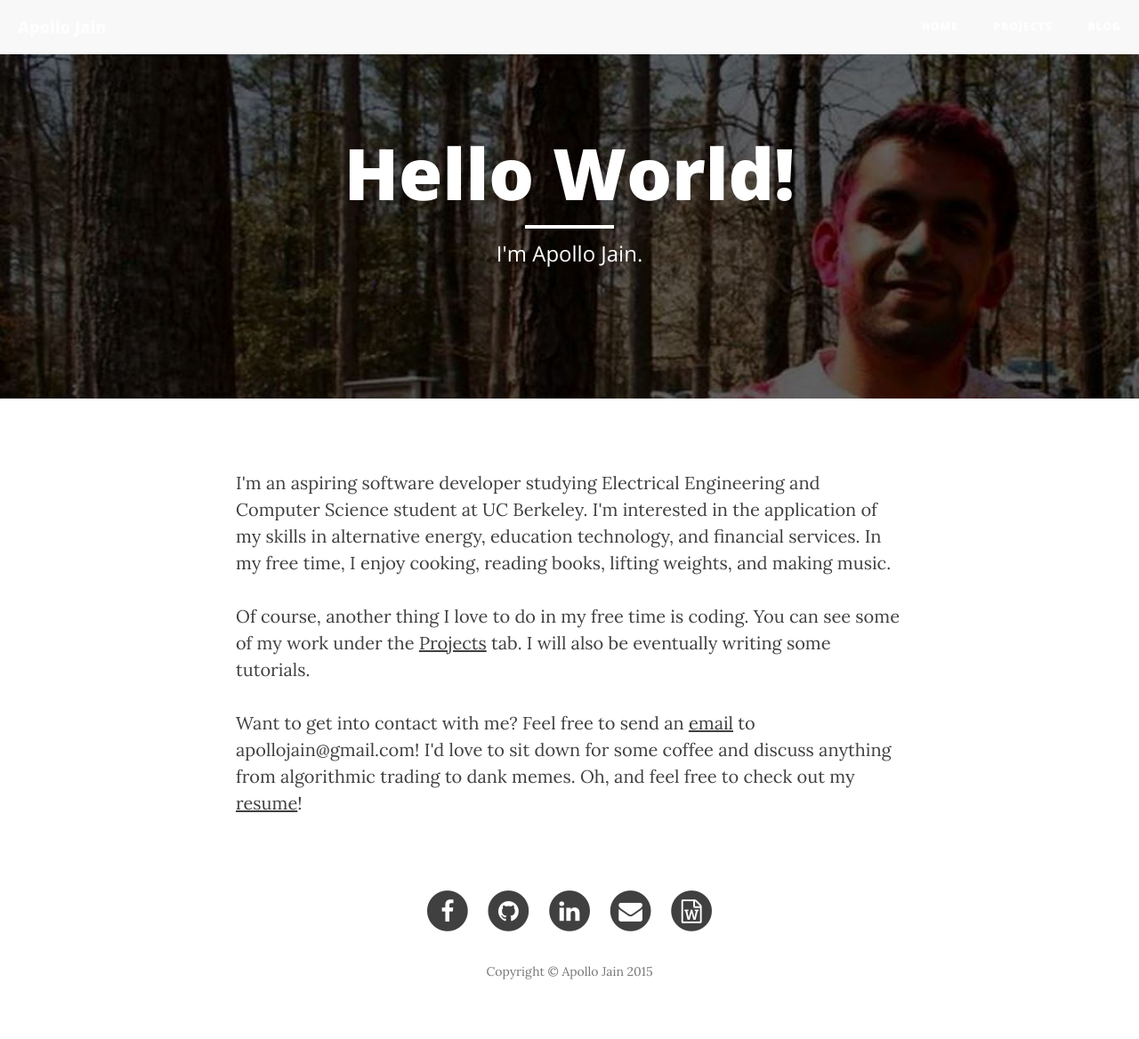
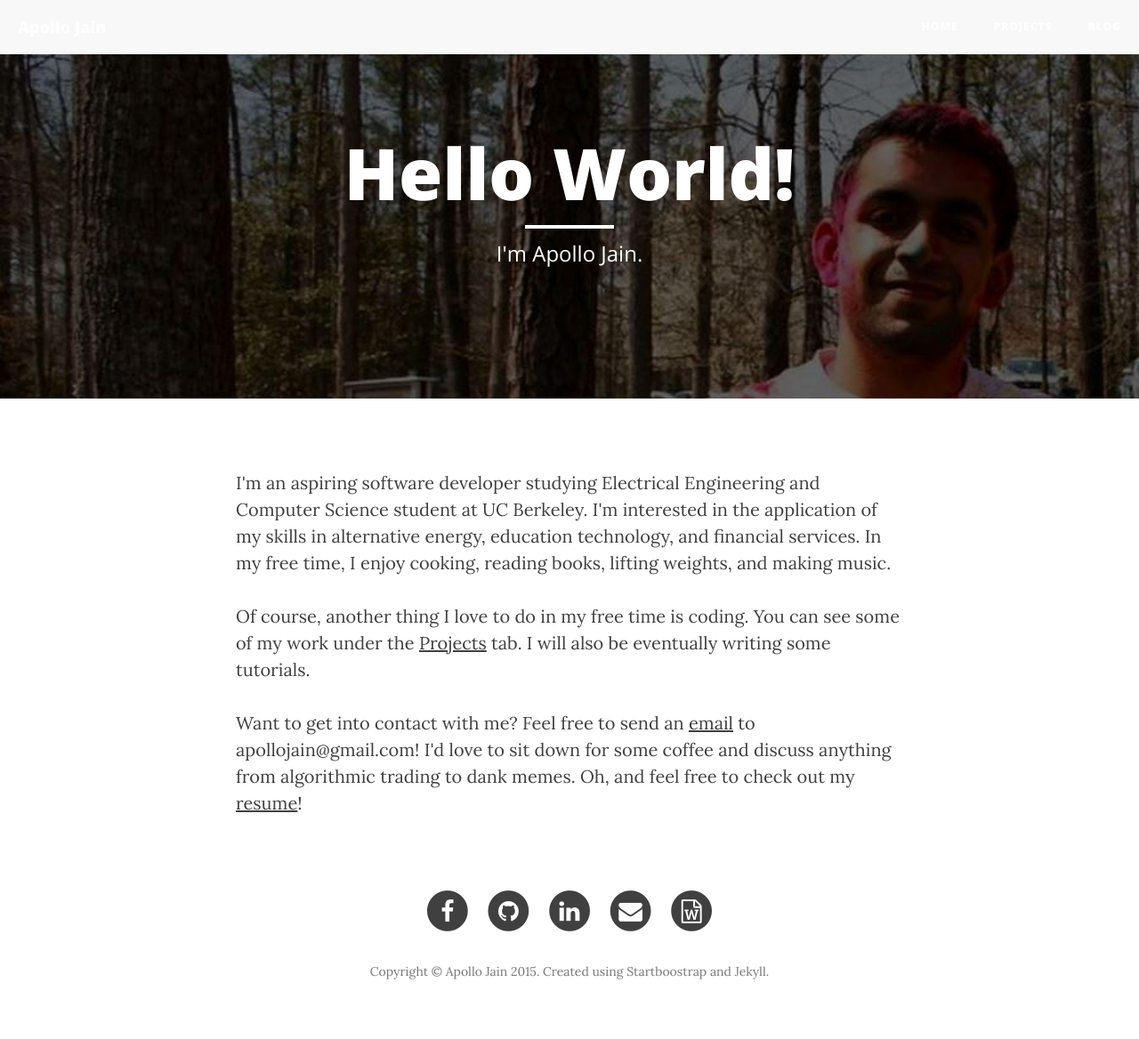
Before and after one commit to apollojain/apollojain.github.io, a Jekyll site: the page built from index.html, in a window 1280 px wide. Shown: the whole page at 89% size. Built offline with Jekyll 4.4.1, drawn with Linux system fonts in a browser that asks for light colours; nearby versions of some CDN libraries.

Commit message:
copyright

```diff
--- a/_layouts/default.html
+++ b/_layouts/default.html
@@ -134,7 +134,7 @@
                             </a>
                         </li>
                     </ul>
-                    <p class="copyright text-muted">Copyright &copy; Apollo Jain 2015</p>
+                    <p class="copyright text-muted">Copyright &copy; Apollo Jain 2015. Created using Startboostrap and Jekyll.</p>
                 </div>
             </div>
         </div>
```
